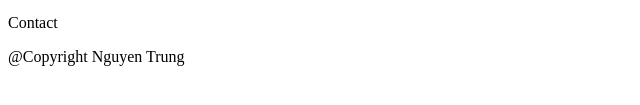
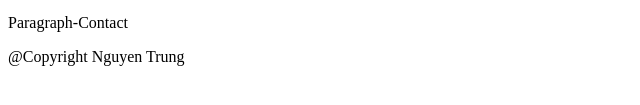
Before and after one commit to ducctrungg/Learn-Web, a plain HTML site: page Cat.html in a window 1280 px wide. Shown: the part 343-448 px from the top of the page, 0-640 px from the left. Drawn offline with Linux system fonts and the light colour scheme.

Commit message:
New Second Branch

```diff
--- a/Cat.html
+++ b/Cat.html
@@ -23,7 +23,7 @@
 <!--<a> tag is html link, href is link destination-->
 <a href="https://www.facebook.com/profile.php?id=100026401400326">This is my facebook</a>
 
-<p id="Contact-id">Contact</p>
+<p id="Contact-id">Paragraph-Contact</p>
 
 <footer>@Copyright Nguyen Trung</footer>
 </head>
```
Also changed, not shown: Second.html (added, +1 -0 lines).
